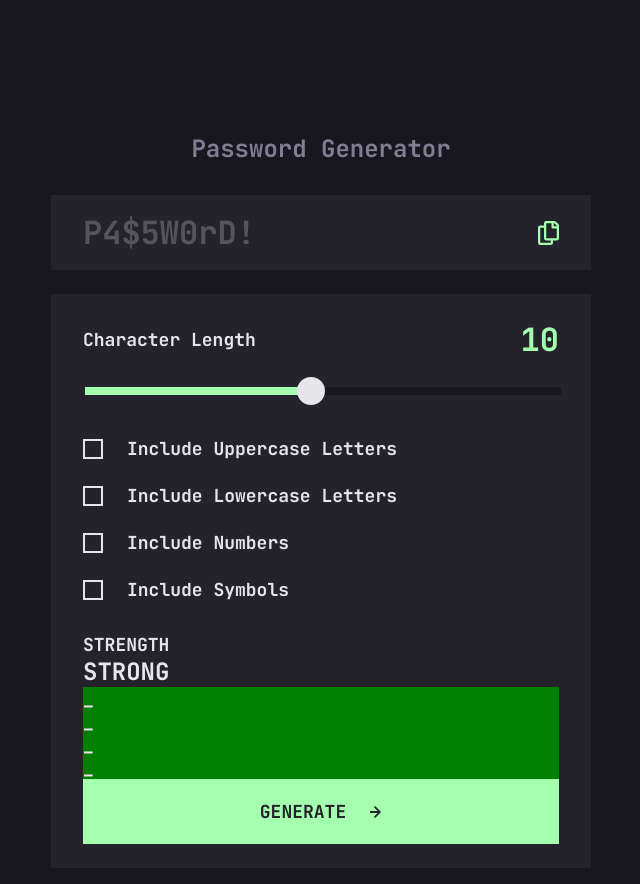
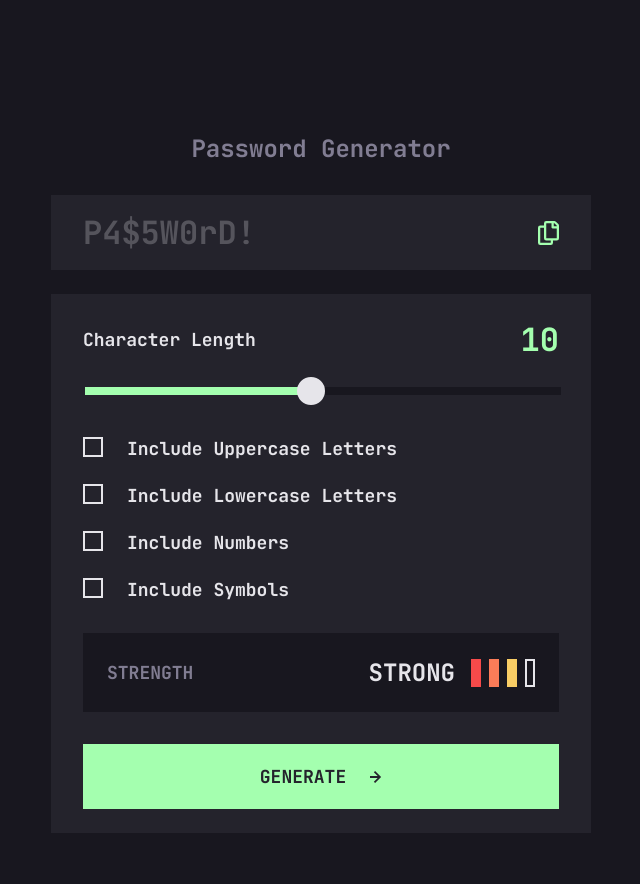
Before and after one commit to Johan-Carinus/assessment-password-generator-react, a Next.js app: page / in a window 1280 px wide. Shown: the whole page, without its empty margins (319-959 px from the left). After the commit the page ends 849 px from the top, so only its background shows below. Built offline with nearby package versions, Linux system fonts and the light colour scheme.

Commit message:
Finished the entirety of the UI.

```diff
--- a/components/options.js
+++ b/components/options.js
@@ -29,7 +29,8 @@ export function Options() {
             <div className='medium-spacer' />
             <CustomCheckbox labelText='Include Symbols'/>
             <div className='large-spacer'/>
-            <StrengthState />
+            <StrengthState strengthState={'Strong'} />
+            <div className='large-spacer'/>
             <IconButton
                 buttonText='Generate'
                 icon={{
--- a/components/strength-state.js
+++ b/components/strength-state.js
@@ -1,12 +1,12 @@
-export function StrengthState() {
+export function StrengthState({strengthState}) {
     return (
-        <div className='far-background row-flex'>
-            <div className='flex-grow-1'>STRENGTH</div>
-            <h2>STRONG</h2>
-            <div style={{background:"green"}}>_</div>
-            <div style={{background:"green"}}>_</div>
-            <div style={{background:"green"}}>_</div>
-            <div style={{background:"green"}}>_</div>
+        <div className='strength-state background-dark'>
+            <div className='strength'>STRENGTH</div>
+            <h2>{strengthState.toUpperCase()}</h2>
+            <div className='red-block'></div>
+            <div className='orange-block'></div>
+            <div className='yellow-block'></div>
+            <div className='outline-block'></div>
         </div>
     );
 }
--- a/styles/components/custom-checkbox.scss
+++ b/styles/components/custom-checkbox.scss
@@ -5,7 +5,7 @@ $checkbox-size: 20px;
 .custom-checkbox {
   display: flex;
   flex-direction: row;
-  align-items: center;
+  align-items: flex-start;
 }
 
 .custom-checkbox label {
--- a/styles/components/strength-state.scss
+++ b/styles/components/strength-state.scss
@@ -1 +1,52 @@
 @import "../abstracts/variables";
+
+@mixin define-block($block-color: null) {
+  @if $block-color == null {
+    border: $border-thickness solid $color-almost-white ;
+    background: transparent;
+  } @else {
+    border: $border-thickness solid $block-color;
+    background-color: $block-color;
+  }
+  height: 24px;
+  width: 6px;
+  margin-left: 8px;
+}
+
+.strength-state {
+  display: flex;
+  flex-direction: row;
+  align-items: center;
+  padding: $spacing-medium;
+}
+
+.strength-state .strength {
+  color: $color-grey;
+}
+
+.strength-state h2 {
+  margin-left: 8px;
+  margin-right: 8px;
+  flex-grow: 1;
+  text-align: right;
+}
+
+.strength-state .green-block {
+  @include define-block($color-neon-green);
+}
+
+.strength-state .yellow-block {
+  @include define-block($color-yellow);
+}
+
+.strength-state .orange-block {
+  @include define-block($color-orange);
+}
+
+.strength-state .red-block {
+  @include define-block($color-red);
+}
+
+.strength-state .outline-block {
+  @include define-block();
+}
```
